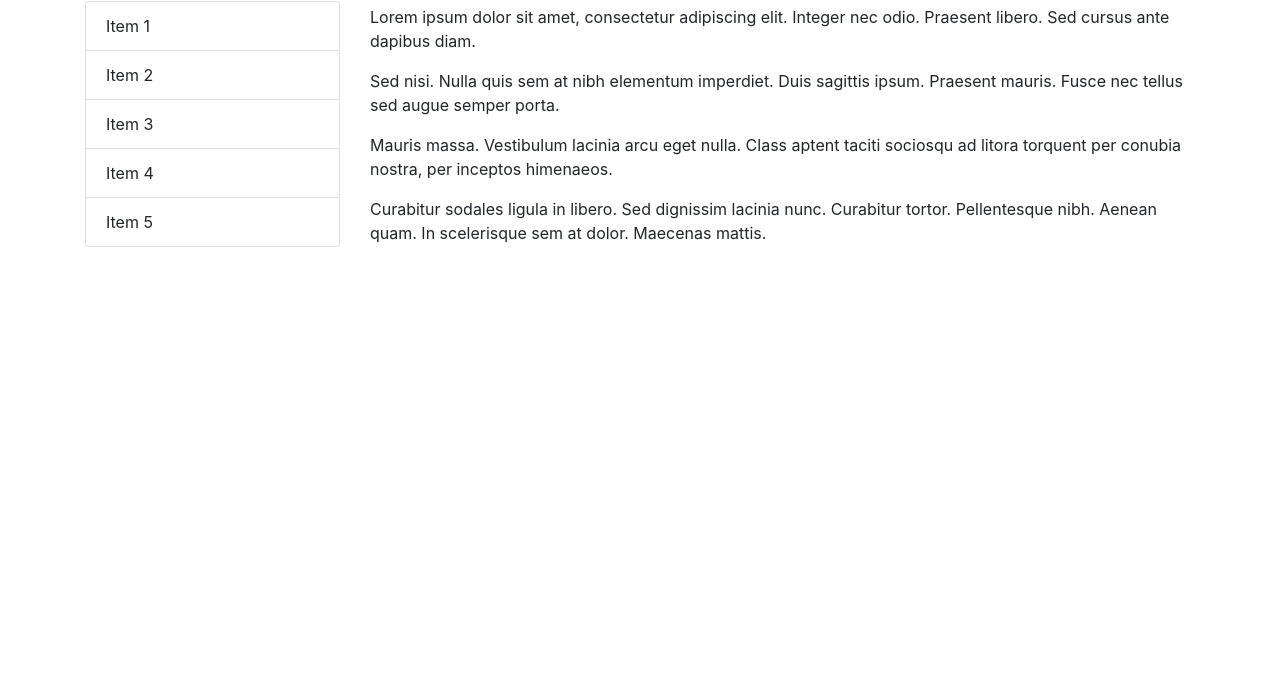
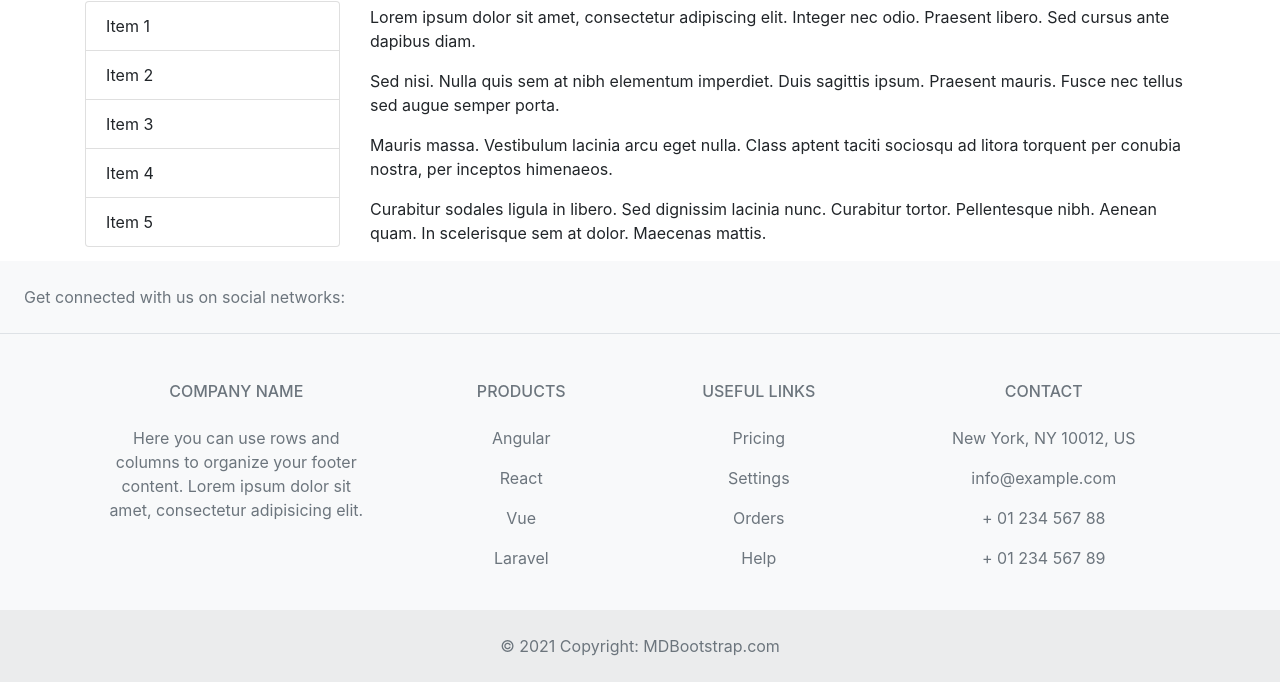
Before and after one commit to Irfanwani/CAP757, a plain HTML site: page bootstrap.html in a window 1280 px wide. Shown: the part 121-803 px from the top of the page. Drawn offline with nearby package versions, Linux system fonts and the light colour scheme.

Commit message:
added footer

```diff
--- a/bootstrap.html
+++ b/bootstrap.html
@@ -57,6 +57,127 @@
     </div>
   </div>
 
+
+  <footer class="text-center text-lg-start bg-light text-muted">
+    <!-- Section: Social media -->
+    <section class="d-flex justify-content-center justify-content-lg-between p-4 border-bottom">
+      <!-- Left -->
+      <div class="me-5 d-none d-lg-block">
+        <span>Get connected with us on social networks:</span>
+      </div>
+      <!-- Left -->
+
+      <!-- Right -->
+      <div>
+        <a href="" class="me-4 text-reset">
+          <i class="fab fa-facebook-f"></i>
+        </a>
+        <a href="" class="me-4 text-reset">
+          <i class="fab fa-twitter"></i>
+        </a>
+        <a href="" class="me-4 text-reset">
+          <i class="fab fa-google"></i>
+        </a>
+        <a href="" class="me-4 text-reset">
+          <i class="fab fa-instagram"></i>
+        </a>
+        <a href="" class="me-4 text-reset">
+          <i class="fab fa-linkedin"></i>
+        </a>
+        <a href="" class="me-4 text-reset">
+          <i class="fab fa-github"></i>
+        </a>
+      </div>
+      <!-- Right -->
+    </section>
+    <!-- Section: Social media -->
+
+    <!-- Section: Links  -->
+    <section class="">
+      <div class="container text-center text-md-start mt-5">
+        <!-- Grid row -->
+        <div class="row mt-3">
+          <!-- Grid column -->
+          <div class="col-md-3 col-lg-4 col-xl-3 mx-auto mb-4">
+            <!-- Content -->
+            <h6 class="text-uppercase fw-bold mb-4">
+              <i class="fas fa-gem me-3"></i>Company name
+            </h6>
+            <p>
+              Here you can use rows and columns to organize your footer content. Lorem ipsum
+              dolor sit amet, consectetur adipisicing elit.
+            </p>
+          </div>
+          <!-- Grid column -->
+
+          <!-- Grid column -->
+          <div class="col-md-2 col-lg-2 col-xl-2 mx-auto mb-4">
+            <!-- Links -->
+            <h6 class="text-uppercase fw-bold mb-4">
+              Products
+            </h6>
+            <p>
+              <a href="#!" class="text-reset">Angular</a>
+            </p>
+            <p>
+              <a href="#!" class="text-reset">React</a>
+            </p>
+            <p>
+              <a href="#!" class="text-reset">Vue</a>
+            </p>
+            <p>
+              <a href="#!" class="text-reset">Laravel</a>
+            </p>
+          </div>
+          <!-- Grid column -->
+
+          <!-- Grid column -->
+          <div class="col-md-3 col-lg-2 col-xl-2 mx-auto mb-4">
+            <!-- Links -->
+            <h6 class="text-uppercase fw-bold mb-4">
+              Useful links
+            </h6>
+            <p>
+              <a href="#!" class="text-reset">Pricing</a>
+            </p>
+            <p>
+              <a href="#!" class="text-reset">Settings</a>
+            </p>
+            <p>
+              <a href="#!" class="text-reset">Orders</a>
+            </p>
+            <p>
+              <a href="#!" class="text-reset">Help</a>
+            </p>
+          </div>
+          <!-- Grid column -->
+
+          <!-- Grid column -->
+          <div class="col-md-4 col-lg-3 col-xl-3 mx-auto mb-md-0 mb-4">
+            <!-- Links -->
+            <h6 class="text-uppercase fw-bold mb-4">Contact</h6>
+            <p><i class="fas fa-home me-3"></i> New York, NY 10012, US</p>
+            <p>
+              <i class="fas fa-envelope me-3"></i>
+              info@example.com
+            </p>
+            <p><i class="fas fa-phone me-3"></i> + 01 234 567 88</p>
+            <p><i class="fas fa-print me-3"></i> + 01 234 567 89</p>
+          </div>
+          <!-- Grid column -->
+        </div>
+        <!-- Grid row -->
+      </div>
+    </section>
+    <!-- Section: Links  -->
+
+    <!-- Copyright -->
+    <div class="text-center p-4" style="background-color: rgba(0, 0, 0, 0.05);">
+      © 2021 Copyright:
+      <a class="text-reset fw-bold" href="https://mdbootstrap.com/">MDBootstrap.com</a>
+    </div>
+    <!-- Copyright -->
+  </footer>
   <!-- Bootstrap Scripts -->
   <script src="https://code.jquery.com/jquery-3.5.1.slim.min.js"></script>
   <script src="https://cdn.jsdelivr.net/npm/@popperjs/core@2.5.3/dist/umd/popper.min.js"></script>
```
